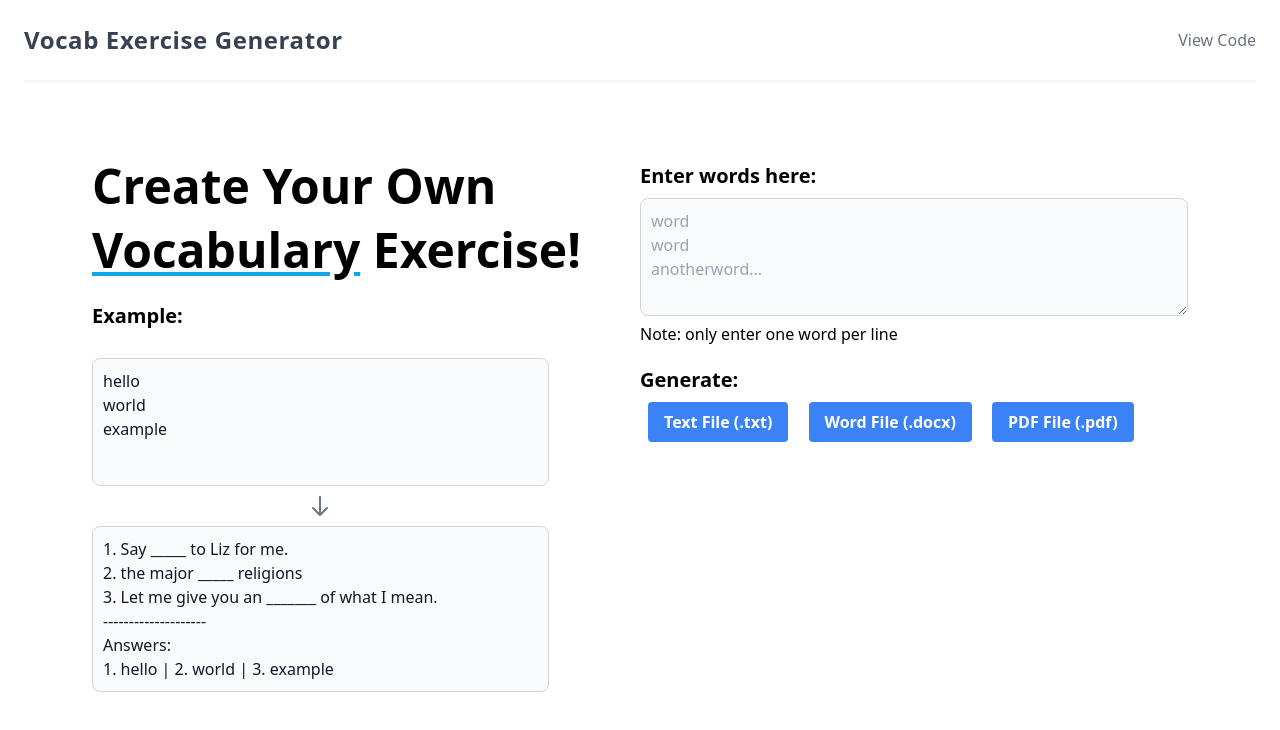
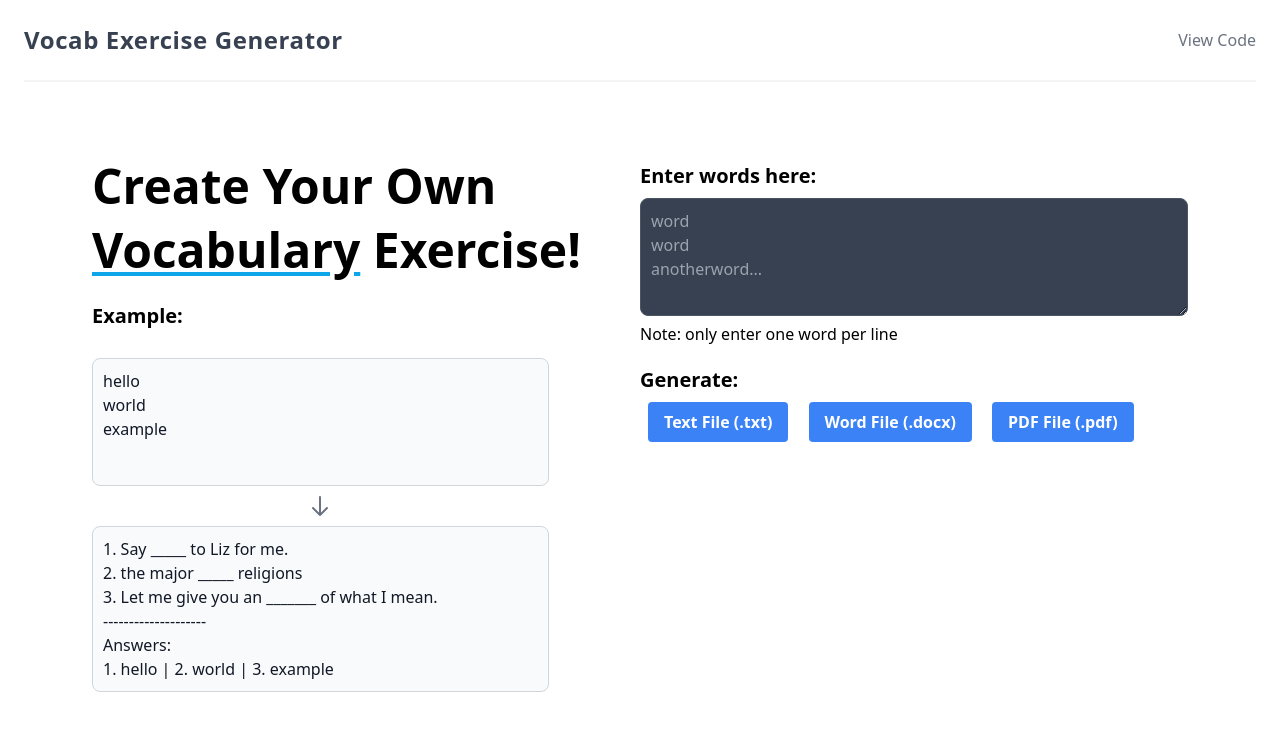
Before and after one commit to Chris4496/VocabSentenceGeneratorFront, a Svelte app: page / in a window 1280 px wide. Shown: the top 730 px of the page. Built offline with nearby package versions, Linux system fonts and the light colour scheme; no server answers.

Commit message:
Dark on default

```diff
--- a/src/App.svelte
+++ b/src/App.svelte
@@ -180,7 +180,7 @@
           <textarea
             id="words"
             rows="4"
-            class="p-2.5 w-full text-md text-gray-900 bg-gray-50 rounded-lg border border-gray-300 focus:ring-blue-500 focus:border-blue-500 dark:bg-gray-700 dark:border-gray-600 dark:placeholder-gray-400 dark:text-white dark:focus:ring-blue-500 dark:focus:border-blue-500 mt-2 font-sans"
+            class="p-2.5 w-full text-md rounded-lg border bg-gray-700 border-gray-600 placeholder-gray-400 text-white mt-2 font-sans"
             placeholder="word
 word
 anotherword..."
```
